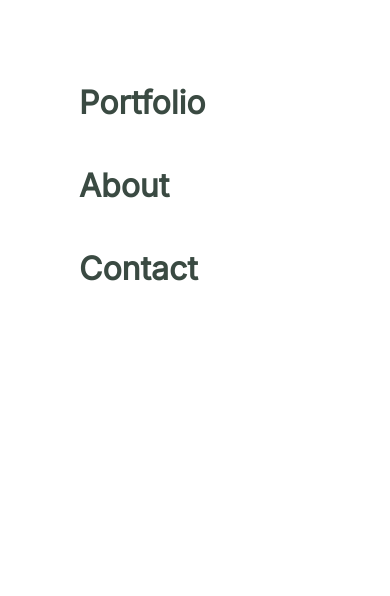
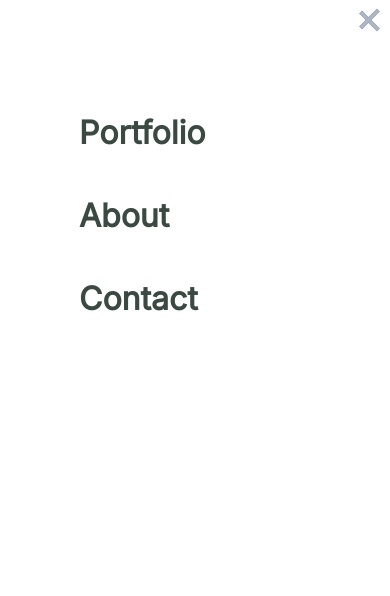
Before and after one commit to ManarOmari/Project-1-Setup-and-mobile-version-skeleton, a plain HTML site: page index.html in a window 390 px wide. Both pictures are taken after a click on the element 329 px from the left and 76 px from the top of the page. Shown: the top 596 px of the page. Drawn offline with Linux system fonts and the light colour scheme.

Commit message:
toggle humborgr menu to close btn

```diff
--- a/assets/css/style.css
+++ b/assets/css/style.css
@@ -33,6 +33,12 @@
   cursor: pointer;
 }
 
+.humburger.active {
+  display: block;
+  margin: 0;
+  position: relative;
+}
+
 .humburger .bar {
   display: block;
   width: 25px;
@@ -44,18 +50,19 @@
   border: 2px solid #acb7c3;
 }
 
-.hamburger.active .bar:nth-child(2) {
+
+.humburger.active .bar:nth-child(2) {
   opacity: 0;
 }
 
-.hamburger.active .bar:nth-child(1) {
+.humburger.active .bar:nth-child(1) {
   transform: translateY(8px) rotate(45deg);
-  background-color: #fff;
+  background-color: #67798e;
 }
 
-.hamburger.active .bar:nth-child(3) {
+.humburger.active .bar:nth-child(3) {
   transform: translateY(-8px) rotate(-45deg);
-  background-color: #fff;
+  background-color: #67798e;
 }
 
 .navMenu {
@@ -76,7 +83,7 @@
 
 .navMenu.active {
   left: 0;
-  top: 10px;
+  top: 40px;
   display: flex;
   flex-direction: column;
   background-color: #fff;
@@ -107,13 +114,13 @@
   font-family: "Inter";
   font-style: normal;
   font-weight: 600;
+  opacity: 1;
 }
 
 .navMenu .navListItem a:hover {
   width: 50%;
   padding: 20px;
   border: 4px solid #3a4a42;
-
 }
 
 .headline {
@@ -627,7 +634,7 @@ footer a {
 
   .aboutMe {
     background-image: url("/assets/images/about-me-bg-left-desktop.svg"),
-     url("/assets/images/about\ me-right-\ desktop.svg");
+      url("/assets/images/about\ me-right-\ desktop.svg");
     background-repeat: no-repeat, no-repeat;
     background-size: 20%, contain;
     background-position-y: 10%, top;
```
